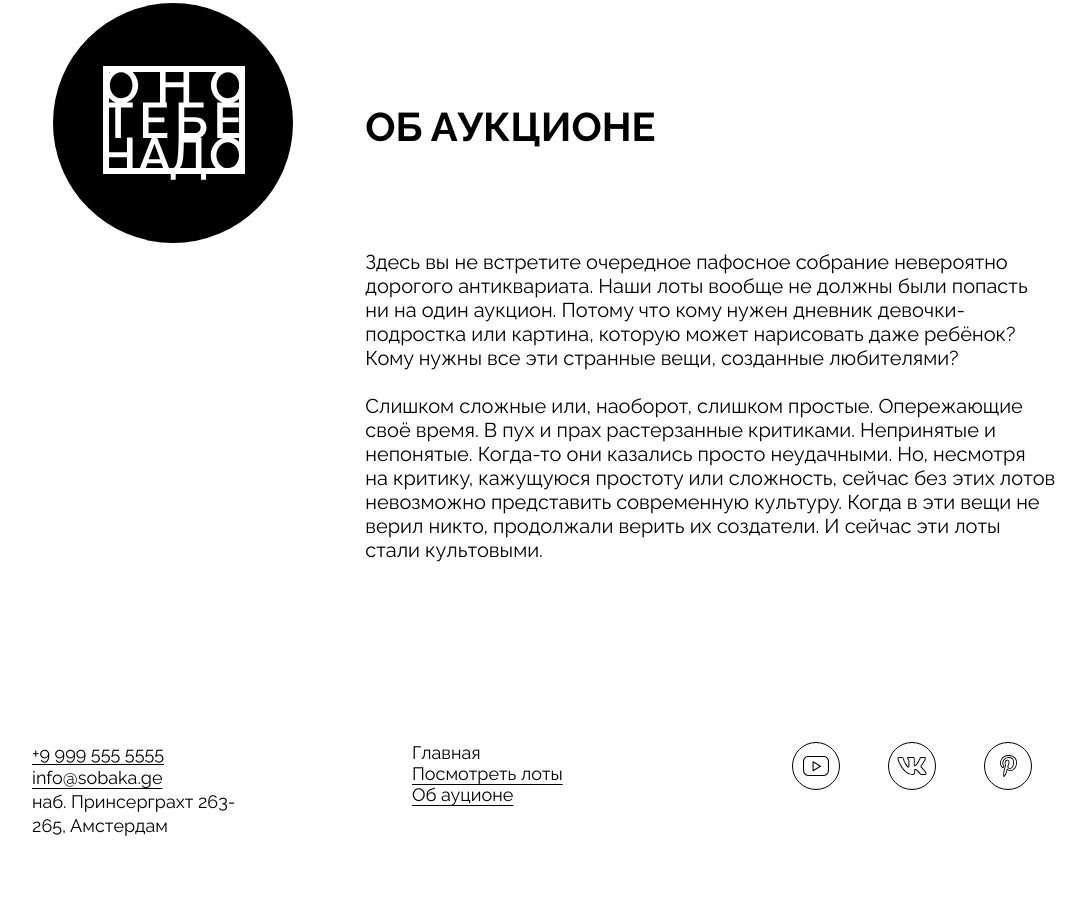
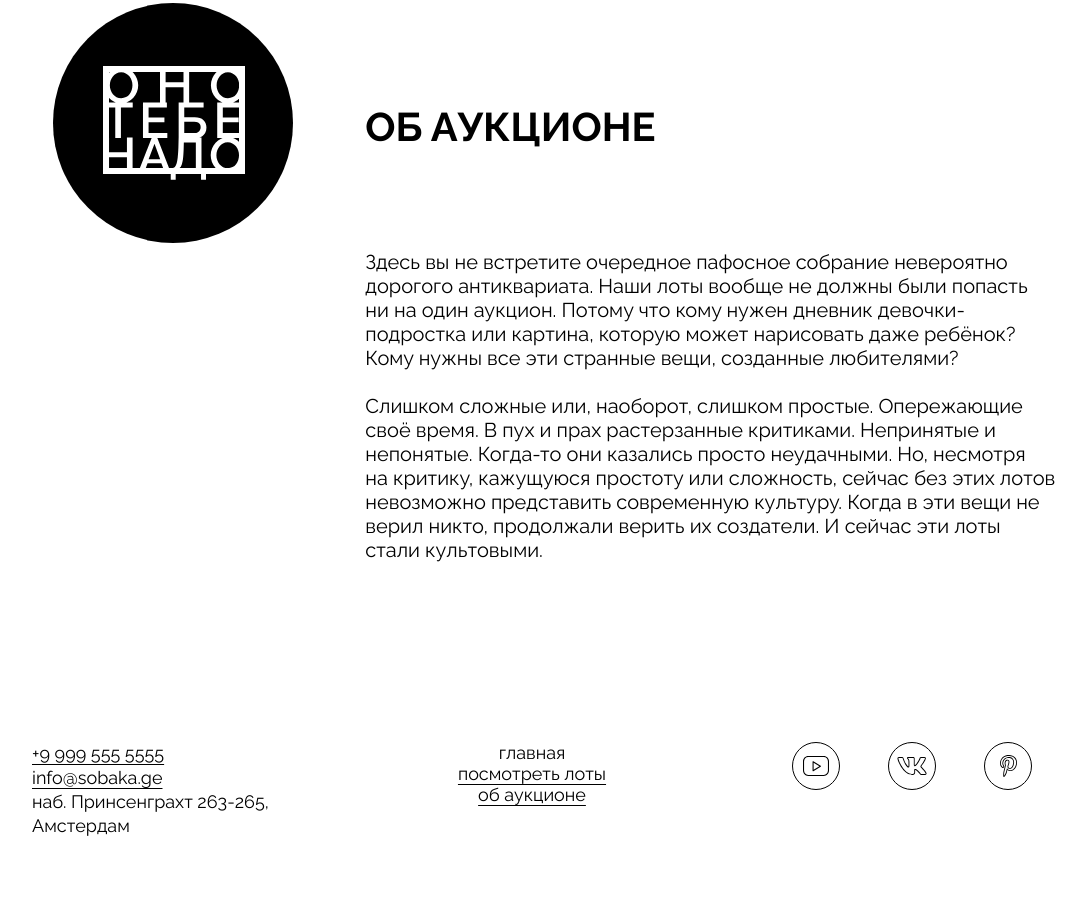
Before and after one commit to fir111/ono-tebe-nado-fd, a plain HTML site: page index.html in a window 1280 px wide. Shown: the part 2112-3032 px from the top of the page, without its empty margins (108-1194 px from the left). After the commit the page ends 2950 px from the top, so only its background shows below. Drawn offline with Linux system fonts and the light colour scheme.

```diff
--- a/index.html
+++ b/index.html
@@ -107,7 +107,7 @@
       <address class="address footer__address">
         <a href="tel:+999999" class="address_link">+9 999 555 5555</a>
         <a href="mailto:info@sobaka.ge" class="address_link">info@sobaka.ge</a>
-        наб. Принсерграхт 263-<br>265, Амстердам
+        наб. Принсенграхт 263-265, Амстердам
       </address>
       <nav class="footer__menu">
         <ul class="footer__menu-list">
@@ -118,7 +118,7 @@
             <a href="#lots" class="footer__menu-link">Посмотреть лоты</a>
           </li>
           <li class="footer__menu-list-item">
-            <a href="#about" class="footer__menu-link">Об ауционе</a>
+            <a href="#about" class="footer__menu-link">Об аукционе</a>
           </li>
         </ul>
       </nav>
--- a/styles/style.css
+++ b/styles/style.css
@@ -291,11 +291,12 @@
 .footer {
     display: grid;
     grid-template-columns: 1fr 1fr min-content;
-    justify-items: flex-start;
+    justify-items: center;
     padding-top: 180px;
     padding-left: 50px;
     padding-right: 50px;
     font-size: 18px;
+    letter-spacing: 0px;
 }
 
 .footer__address {
@@ -305,14 +306,14 @@
 }
 
 .footer__menu {
-    display: flex;
-    flex-direction: column;
-    justify-content: center;
-    padding-bottom: 115px;
+    margin-left: -140px;
     letter-spacing: 0;
+    text-transform: lowercase;
 }
 
 .footer__menu-list {
+    display: inline-block;
+    justify-items: center;
     list-style-type: none;
 }
 
```
Also changed, not shown: 1 other file.
